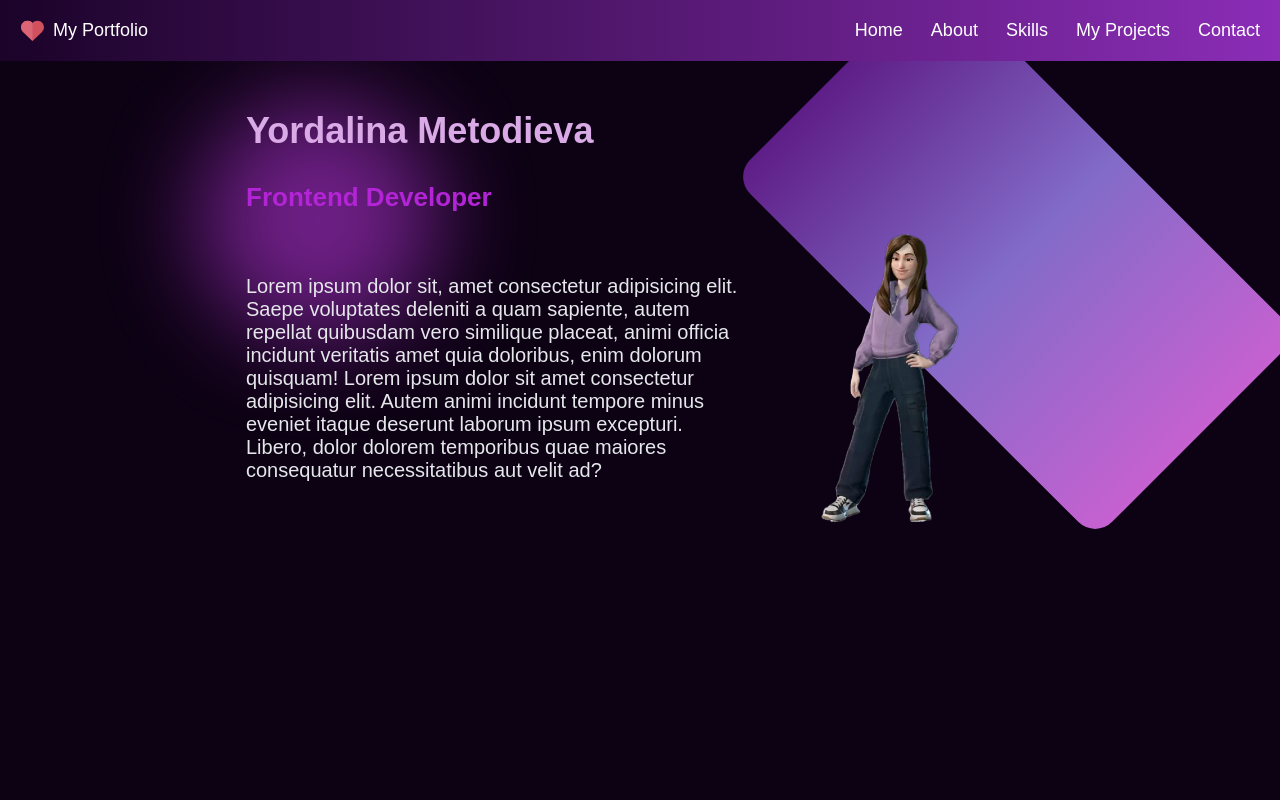
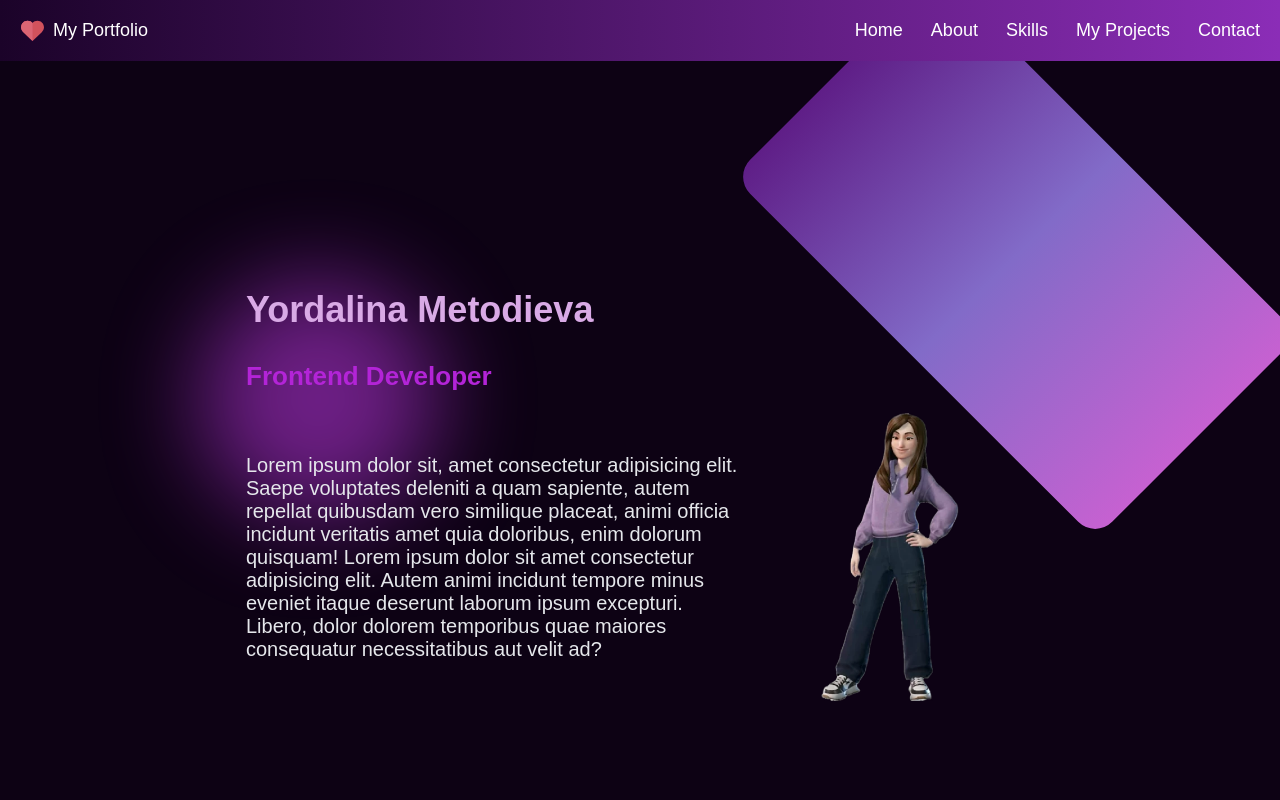
Before and after one commit to yordalinam/yordalina_portfolio, a React (Vite) app in the folder portfolio_lina/: page / in a window 1280 px wide. Shown: the top 800 px of the page. Built offline with nearby package versions, Linux system fonts and the light colour scheme.

Commit message:
home fix

```diff
--- a/portfolio_lina/src/components/Home.tsx
+++ b/portfolio_lina/src/components/Home.tsx
@@ -7,7 +7,7 @@ const HomeWrap = styled.div`
   display: flex;
   flex-direction: column;
   align-items: center;
-  overflow: hidden;
+  justify-content: center;
   width: 100%;
   z-index: 10;
 padding-top: 5rem;
--- a/portfolio_lina/src/index.css
+++ b/portfolio_lina/src/index.css
@@ -2,7 +2,8 @@ html, body {
   margin: 0;
   padding: 0;
   min-height: 100%;
+  overflow-x: hidden;
   box-sizing: border-box;
-    font-family: sans-serif;
+  font-family: sans-serif;
 
 }
```
